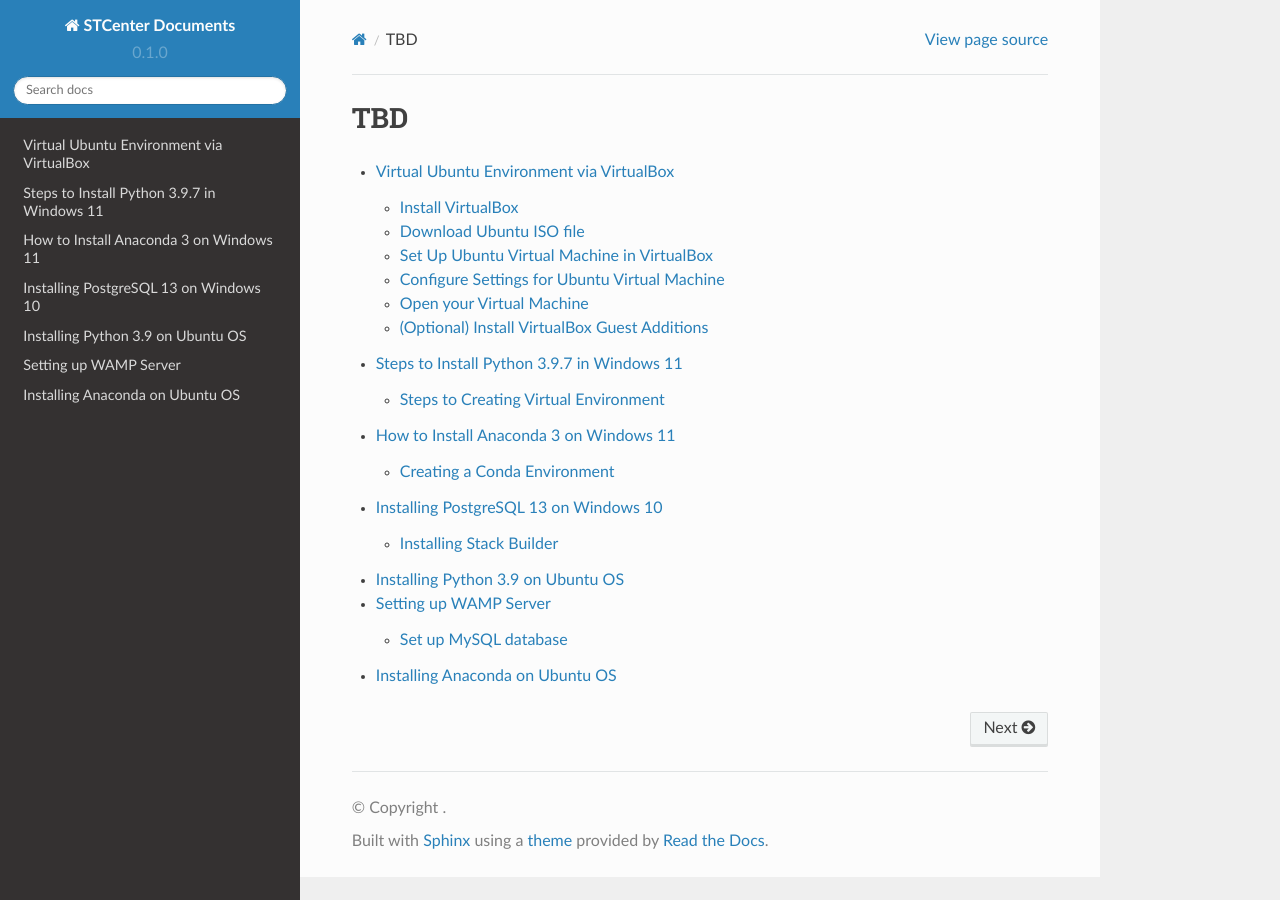
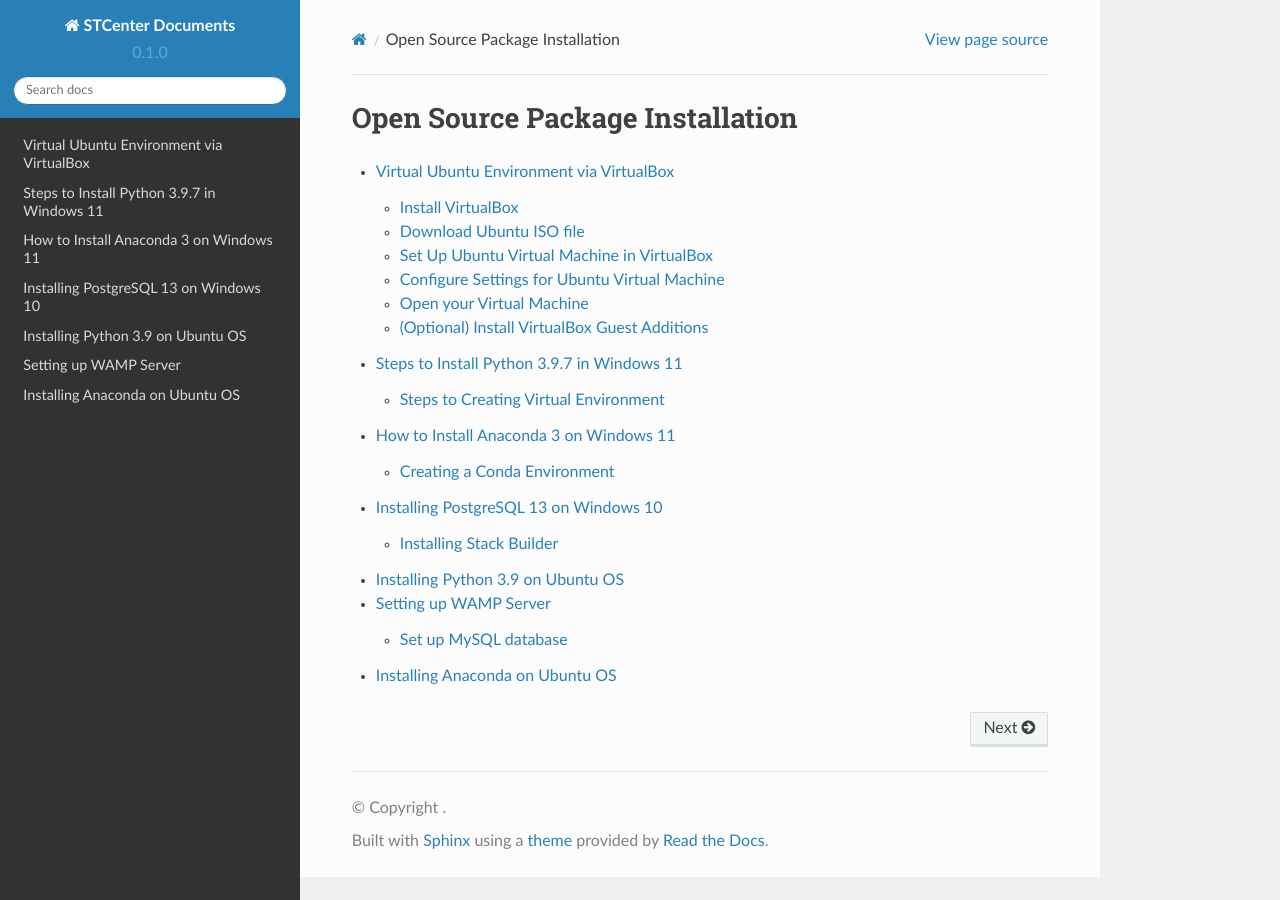
Before and after one commit to stccenter/STCenterDocs, a Sphinx documentation site: the page built from docs/source/index.rst, in a window 1280 px wide. Built offline with Sphinx 7.4.7 and the Read the Docs theme 2.0.0, drawn with Linux system fonts in a browser that asks for light colours.

Commit message:
Update index.rst

```diff
--- a/docs/source/index.rst
+++ b/docs/source/index.rst
@@ -1,5 +1,5 @@
 ==========================================
-TBD
+Open Source Package Installation
 ==========================================
 
 
```
